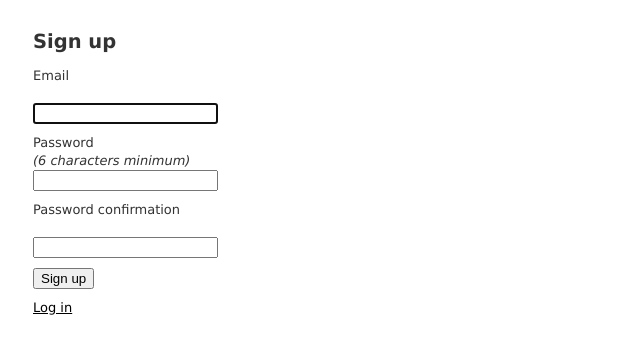
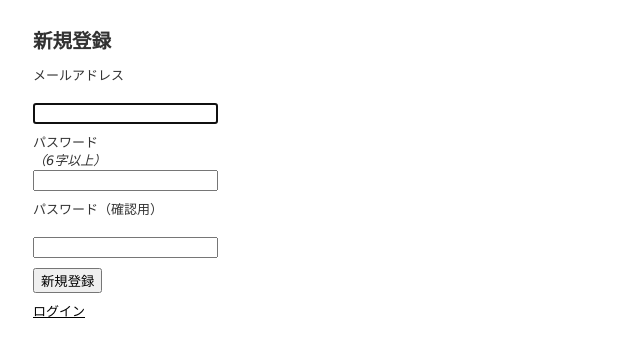
Before and after one commit to hidebon0630/sample_app, a Rails app: page /users/sign_up in a window 1280 px wide. Shown: the top 357 px of the page, without its empty margins (0-640 px from the left). Run offline with Rails 7, Linux system fonts and the light colour scheme; style sheets or scripts are compiled from the project's sources.

Commit message:
deviseの日本語化

```diff
--- a/app/views/devise/registrations/new.html.erb
+++ b/app/views/devise/registrations/new.html.erb
@@ -1,4 +1,4 @@
-<h2>Sign up</h2>
+<h2><%= t('.sign_up') %></h2>
 
 <%= form_for(resource, as: resource_name, url: registration_path(resource_name)) do |f| %>
   <%= render "devise/shared/error_messages", resource: resource %>
@@ -11,7 +11,7 @@
   <div class="field">
     <%= f.label :password %>
     <% if @minimum_password_length %>
-    <em>(<%= @minimum_password_length %> characters minimum)</em>
+    <em><%= t('devise.shared.minimum_password_length', count: @minimum_password_length) %></em>
     <% end %><br />
     <%= f.password_field :password, autocomplete: "new-password" %>
   </div>
@@ -22,7 +22,7 @@
   </div>
 
   <div class="actions">
-    <%= f.submit "Sign up" %>
+    <%= f.submit t('.sign_up') %>
   </div>
 <% end %>
 
--- a/app/views/devise/sessions/new.html.erb
+++ b/app/views/devise/sessions/new.html.erb
@@ -1,4 +1,4 @@
-<h2>Log in</h2>
+<h2><%= t('.sign_in') %></h2>
 
 <%= form_for(resource, as: resource_name, url: session_path(resource_name)) do |f| %>
   <div class="field">
@@ -19,7 +19,7 @@
   <% end %>
 
   <div class="actions">
-    <%= f.submit "Log in" %>
+    <%= f.submit t('.sign_in') %>
   </div>
 <% end %>
 
--- a/app/views/devise/shared/_links.html.erb
+++ b/app/views/devise/shared/_links.html.erb
@@ -1,25 +1,25 @@
 <%- if controller_name != 'sessions' %>
-  <%= link_to "Log in", new_session_path(resource_name) %><br />
+  <%= link_to t(".sign_in"), new_session_path(resource_name) %><br />
 <% end %>
 
 <%- if devise_mapping.registerable? && controller_name != 'registrations' %>
-  <%= link_to "Sign up", new_registration_path(resource_name) %><br />
+  <%= link_to t(".sign_up"), new_registration_path(resource_name) %><br />
 <% end %>
 
 <%- if devise_mapping.recoverable? && controller_name != 'passwords' && controller_name != 'registrations' %>
-  <%= link_to "Forgot your password?", new_password_path(resource_name) %><br />
+  <%= link_to t(".forgot_your_password"), new_password_path(resource_name) %><br />
 <% end %>
 
 <%- if devise_mapping.confirmable? && controller_name != 'confirmations' %>
-  <%= link_to "Didn't receive confirmation instructions?", new_confirmation_path(resource_name) %><br />
+  <%= link_to t('.didn_t_receive_confirmation_instructions'), new_confirmation_path(resource_name) %><br />
 <% end %>
 
 <%- if devise_mapping.lockable? && resource_class.unlock_strategy_enabled?(:email) && controller_name != 'unlocks' %>
-  <%= link_to "Didn't receive unlock instructions?", new_unlock_path(resource_name) %><br />
+  <%= link_to t('.didn_t_receive_unlock_instructions'), new_unlock_path(resource_name) %><br />
 <% end %>
 
 <%- if devise_mapping.omniauthable? %>
   <%- resource_class.omniauth_providers.each do |provider| %>
-    <%= link_to "Sign in with #{OmniAuth::Utils.camelize(provider)}", omniauth_authorize_path(resource_name, provider) %><br />
+    <%= link_to t('.sign_in_with_provider', provider: OmniAuth::Utils.camelize(provider)), omniauth_authorize_path(resource_name, provider) %><br />
   <% end %>
 <% end %>
--- a/config/application.rb
+++ b/config/application.rb
@@ -26,5 +26,9 @@ module SampleApp
     # Application configuration can go into files in config/initializers
     # -- all .rb files in that directory are automatically loaded after loading
     # the framework and any gems in your application.
+    config.time_zone = 'Tokyo'
+    config.active_record.default_timezone = :local
+    config.i18n.default_locale = :ja
+    config.i18n.load_path += Dir[Rails.root.join('config', 'locales', '**', '*.{rb,yml}').to_s]
   end
 end
--- /dev/null
+++ b/config/locales/devise.views.ja.yml
@@ -0,0 +1,67 @@
+ja:
+  activerecord:
+    attributes:
+      user:
+        name: 名前
+        confirmation_sent_at: パスワード確認送信時刻
+        confirmation_token: パスワード確認用トークン
+        confirmed_at: パスワード確認時刻
+        created_at: 作成日
+        current_password: 現在のパスワード
+        current_sign_in_at: 現在のログイン時刻
+        current_sign_in_ip: 現在のログインIPアドレス
+        email: メールアドレス
+        encrypted_password: 暗号化パスワード
+        last_sign_in_at: 最終ログイン時刻
+        last_sign_in_ip: 最終ログインIPアドレス
+        locked_at: ロック時刻
+        password: パスワード
+        password_confirmation: パスワード（確認用）
+        remember_created_at: ログイン記憶時刻
+        remember_me: ログインを記憶する
+        sign_in_count: ログイン回数
+        updated_at: 更新日
+      post:
+        content: 内容
+    models:
+      user: ユーザ
+  devise:
+    failure:
+      already_authenticated: すでにログインしています。
+      invalid: "%{authentication_keys}またはパスワードが違います。"
+      not_found_in_database: "%{authentication_keys}またはパスワードが違います。"
+      timeout: セッションがタイムアウトしました。もう一度ログインしてください。
+      unauthenticated: アカウント登録もしくはログインしてください。
+    registrations:
+      destroyed: アカウントを削除しました。またのご利用をお待ちしております。
+      edit:
+        are_you_sure: 本当によろしいですか?
+        cancel_my_account: アカウント削除
+        leave_blank_if_you_don_t_want_to_change_it: 空欄のままなら変更しません
+        title: "%{resource}編集"
+        update: 更新
+        we_need_your_current_password_to_confirm_your_changes: 変更を反映するには現在のパスワードを入力してください
+      new:
+        sign_up: 新規登録
+      signed_up: アカウント登録が完了しました。
+      updated: アカウント情報を変更しました。
+    sessions:
+      already_signed_out: 既にログアウト済みです。
+      new:
+        sign_in: ログイン
+      signed_in: ログインしました。
+      signed_out: ログアウトしました。
+    shared:
+      links:
+        back: 戻る
+        forgot_your_password: パスワードを忘れましたか?
+        sign_in: ログイン
+        sign_in_with_provider: "%{provider}でログイン"
+        sign_up: アカウント登録
+      minimum_password_length: "（%{count}字以上）"
+  errors:
+    messages:
+      not_found: は見つかりませんでした。
+      not_saved:
+        one: エラーが発生したため %{resource} は保存されませんでした。
+        other: "%{count} 件のエラーが発生したため %{resource} は保存されませんでした。"
```
Also changed, not shown: app/views/devise/registrations/edit.html.erb (+9 -9 lines), 1 other file.
